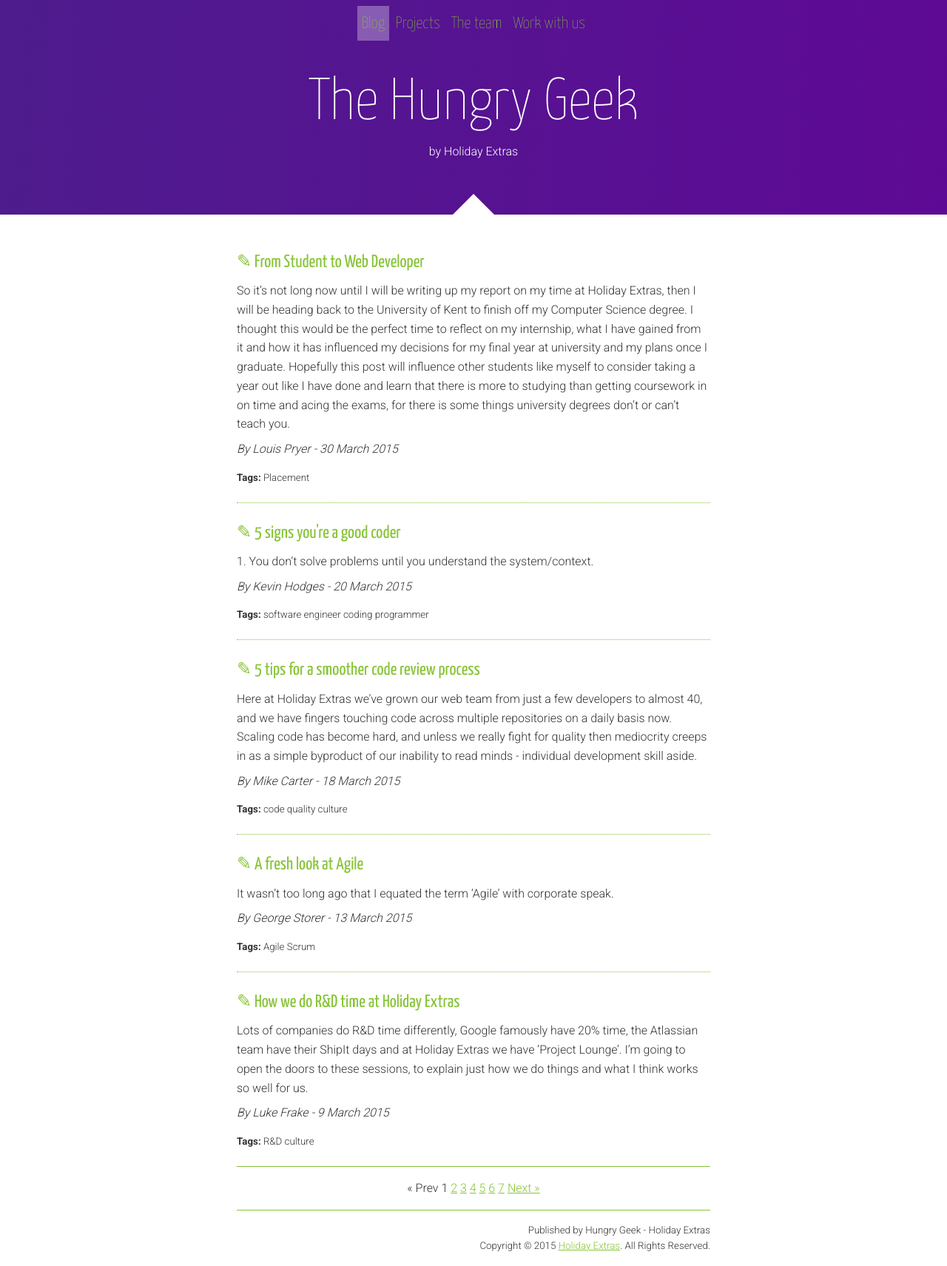
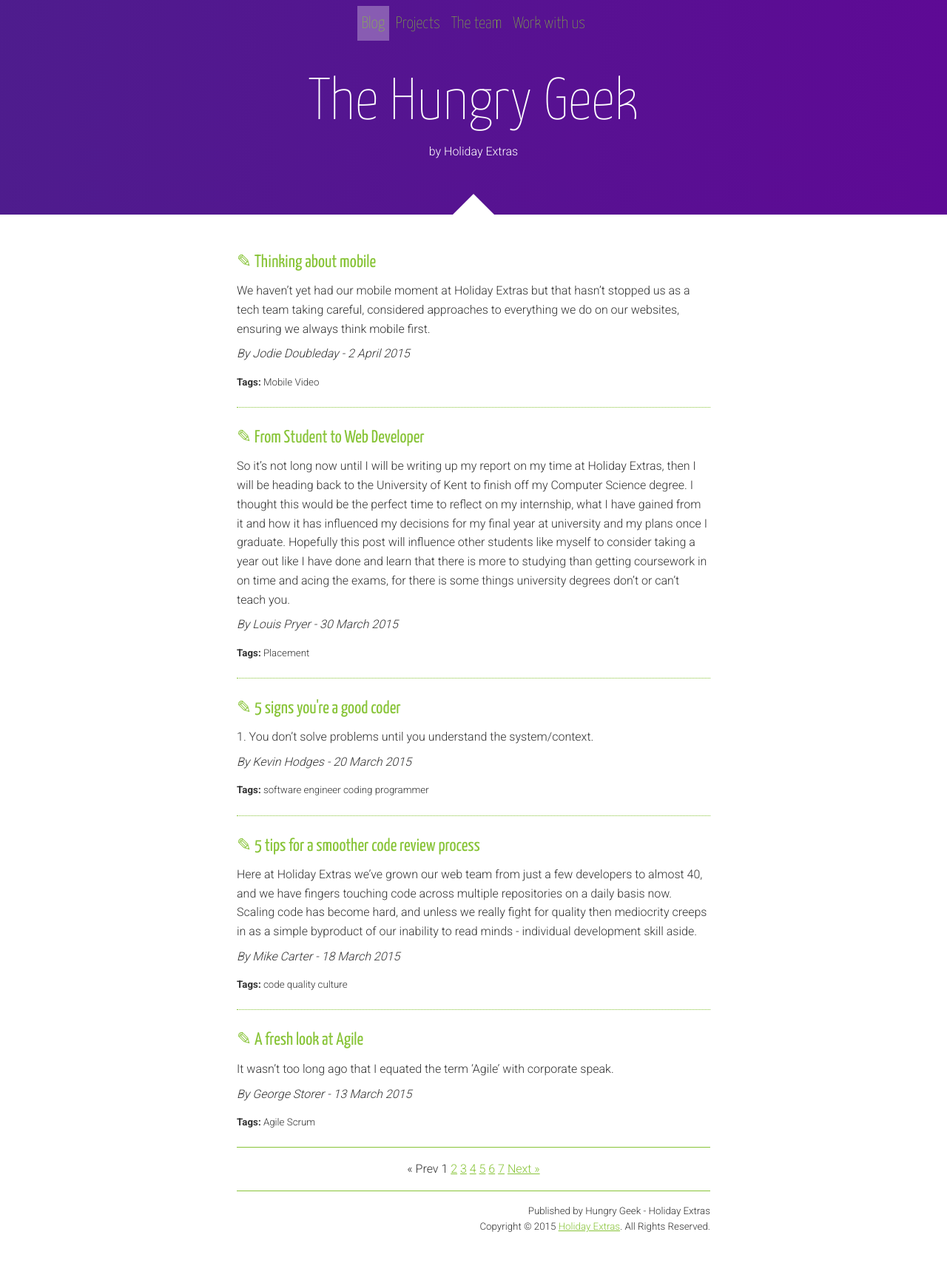
Before and after one commit to holidayextras/holidayextras.github.com, a Jekyll site: the page built from index.html, in a window 1280 px wide. Shown: the whole page at 74% size. Built offline with Jekyll 4.4.1, drawn with Linux system fonts in a browser that asks for light colours; nearby versions of some CDN libraries; the list of posts is cut into pages by our own code; after the commit the page ends 1685 px from its top, so only the background shows below that.

Commit message:
A short post and video about our mobiletastic week

```diff
--- a/_includes/styles.html
+++ b/_includes/styles.html
@@ -366,6 +366,23 @@
   padding:12px;
   text-align:center;
 }
+
+
+/* Videos */
+.embed-container {
+  position: relative;
+  padding-bottom: 56.25%;
+  height: 0; overflow:
+  hidden; max-width: 100%;
+}
+.embed-container iframe, .embed-container object, .embed-container embed {
+  position: absolute;
+  top:  0;
+  left: 0;
+  width:  100%;
+  height: 100%;
+}
+
 @media all and (min-width: 480px) {
   .team li {
     width:25%;
--- /dev/null
+++ b/_posts/2015-04-02-thinking-about-mobile.md
@@ -0,0 +1,21 @@
+---
+layout: post
+title: Thinking about mobile
+date: 2015-04-02 08:20:00
+categories: Mobile
+author: jodie_doubleday
+tags: Mobile Video
+comments: true
+---
+
+We haven't yet had our [mobile moment](http://www.lukew.com/ff/entry.asp?1841]) at Holiday Extras but that hasn't stopped us as a tech team taking careful, considered approaches to everything we do on our websites, ensuring we always think mobile first.
+
+So in January we decided to share our knowledge by running a session, we lovingly called **mobiletastic week**.
+
+The aim was to get the rest of our in-house teams thinking about the power of mobile devices and what we can do as a company to use this power to benefit our customers.
+
+We recorded a summary of the events we put on, let us know what you think.
+
+<div class='embed-container'>
+  <iframe src='https://www.youtube.com/embed/nICDI6UZPNg?rel=0&amp;controls=0&amp;showinfo=0' frameborder='0' allowfullscreen></iframe>
+</div>
```
